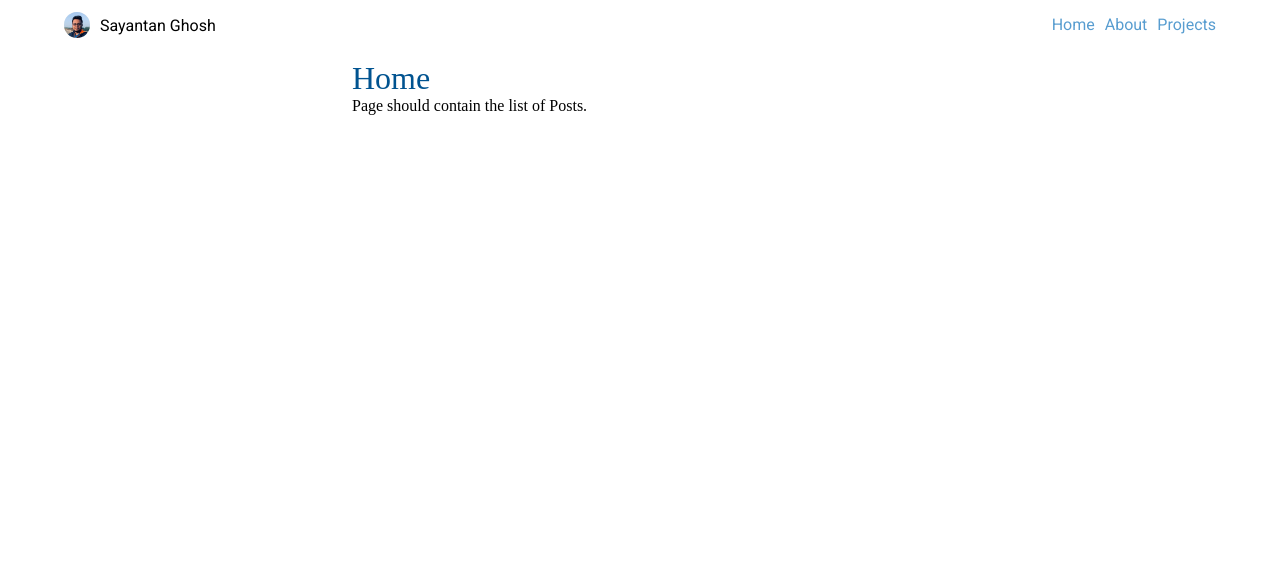
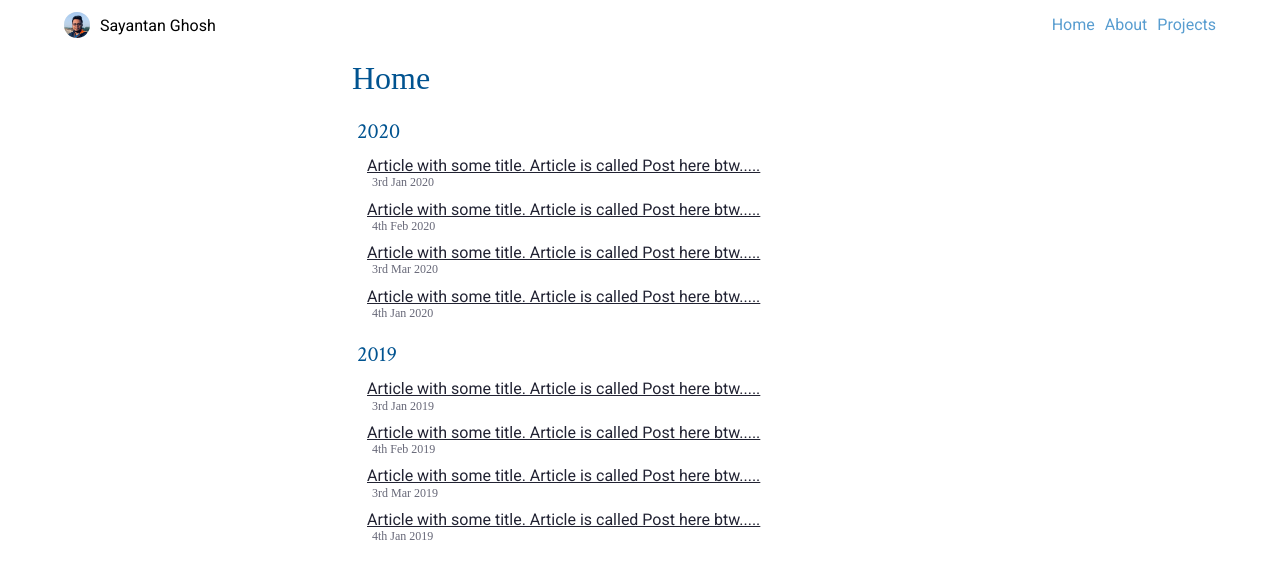
Before and after one commit to itsSayantan/portfolio-site, a React app: page / in a window 1280 px wide. Shown: the top 578 px of the page. Built offline with nearby package versions, Linux system fonts and the light colour scheme.

Commit message:
1. Added the TimeLine component. 2. Added dummy data for posts. 3. Moved the repeated font imports to App.scss.

```diff
--- a/src/components/App/App.scss
+++ b/src/components/App/App.scss
@@ -1,4 +1,6 @@
 @import url('https://fonts.googleapis.com/css?family=Sigmar+One&display=swap');
+@import url('https://fonts.googleapis.com/css?family=Roboto&display=swap');
+@import url('https://fonts.googleapis.com/css?family=Crimson+Text:400&display=swap');
 
 html,
 body {
--- /dev/null
+++ b/src/components/TimeLine/TImeLine.tsx
@@ -0,0 +1,34 @@
+import React from 'react';
+import { Link } from 'react-router-dom';
+
+import { TimeLinePropsType } from '@Shared/types/props';
+
+import './TimeLine.scss';
+
+const TimeLine = (props: TimeLinePropsType) => {
+    return (
+        <div className="timeline-wrapper">
+            {props?.timeLineItems.map(t => {
+                return (
+                    <div className="timeline-box" key={t?.id}>
+                        <div className="timeline-header">{t?.header}</div>
+                        <div className="timeline-item-container">
+                            {t?.items.map(ti => {
+                                return (
+                                    <div className="timeline-item" key={ti?.id}>
+                                        <Link to={ti?.link}>{ti?.text}</Link>
+                                        <div className="timeline-item-date">
+                                            {ti?.date}
+                                        </div>
+                                    </div>
+                                );
+                            })}
+                        </div>
+                    </div>
+                );
+            })}
+        </div>
+    );
+};
+
+export default TimeLine;
--- /dev/null
+++ b/src/components/TimeLine/TimeLine.scss
@@ -0,0 +1,47 @@
+.timeline-wrapper {
+    width: 100%;
+    margin: 20px 0;
+}
+
+.timeline-box {
+    width: 100%;
+    margin-bottom: 20px;
+    padding-left: 5px;
+    box-sizing: border-box;
+
+    &:last-child {
+        margin-bottom: 0;
+    }
+}
+
+.timeline-header {
+    font-size: 22px;
+    font-family: 'Crimson Text', sans-serif;
+    color: rgb(0, 83, 144);
+    margin-bottom: 10px;
+}
+
+.timeline-item-container {
+    padding-left: 10px;
+}
+
+.timeline-item {
+    margin-bottom: 10px;
+    line-height: 1.2;
+
+    a {
+        font-size: 16px;
+        font-family: 'Roboto', sans-serif;
+        color: #222333;
+    }
+
+    &:last-child {
+        margin-bottom: 0;
+    }
+}
+
+.timeline-item-date {
+    margin-left: 5px;
+    font-size: 12px;
+    color: #666777;
+}
--- a/src/pages/About/About.scss
+++ b/src/pages/About/About.scss
@@ -1,6 +1,3 @@
-@import url('https://fonts.googleapis.com/css?family=Roboto&display=swap');
-@import url('https://fonts.googleapis.com/css?family=Crimson+Text:400&display=swap');
-
 .about-wrapper {
     position: absolute;
     top: 10px;
--- a/src/pages/Home/Home.scss
+++ b/src/pages/Home/Home.scss
@@ -1,6 +1,3 @@
-@import url('https://fonts.googleapis.com/css?family=Roboto&display=swap');
-@import url('https://fonts.googleapis.com/css?family=Crimson+Text:400&display=swap');
-
 .home-wrapper {
     position: absolute;
     top: 10px;
--- a/src/pages/Home/Home.tsx
+++ b/src/pages/Home/Home.tsx
@@ -3,13 +3,87 @@ import React from 'react';
 import MainLayout from '@Components/MainLayout/MainLayout';
 import ContentLoadingIndicator from '@Components/shared/ContentLoadingIndicator/ContentLoadingIndicator';
 import PageTitle from '@Components/PageTitle/PageTitle';
+import TimeLine from '@Components/TimeLine/TImeLine';
 
 import { AppContext } from '@Shared/contexts/AppContext';
 import { AppContextType } from '@Shared/types/others';
+import { TimeLinePropsType } from '@Shared/types/props';
 
 import './Home.scss';
 
 const Home = (props: any) => {
+    const dummyPosts: TimeLinePropsType = {
+        timeLineItems: [
+            {
+                id: 1,
+                header: '2020',
+                items: [
+                    {
+                        id: 1,
+                        date: '3rd Jan 2020',
+                        link: '/asasasasas',
+                        text:
+                            'Article with some title. Article is called Post here btw.....'
+                    },
+                    {
+                        id: 2,
+                        date: '4th Feb 2020',
+                        link: '/hmm',
+                        text:
+                            'Article with some title. Article is called Post here btw.....'
+                    },
+                    {
+                        id: 3,
+                        date: '3rd Mar 2020',
+                        link: '/tetete',
+                        text:
+                            'Article with some title. Article is called Post here btw.....'
+                    },
+                    {
+                        id: 4,
+                        date: '4th Jan 2020',
+                        link: '/uuuuu',
+                        text:
+                            'Article with some title. Article is called Post here btw.....'
+                    }
+                ]
+            },
+            {
+                id: 2,
+                header: '2019',
+                items: [
+                    {
+                        id: 1,
+                        date: '3rd Jan 2019',
+                        link: '/asasasasas',
+                        text:
+                            'Article with some title. Article is called Post here btw.....'
+                    },
+                    {
+                        id: 2,
+                        date: '4th Feb 2019',
+                        link: '/hmm',
+                        text:
+                            'Article with some title. Article is called Post here btw.....'
+                    },
+                    {
+                        id: 3,
+                        date: '3rd Mar 2019',
+                        link: '/tetete',
+                        text:
+                            'Article with some title. Article is called Post here btw.....'
+                    },
+                    {
+                        id: 4,
+                        date: '4th Jan 2019',
+                        link: '/uuuuu',
+                        text:
+                            'Article with some title. Article is called Post here btw.....'
+                    }
+                ]
+            }
+        ]
+    };
     return (
         <AppContext.Consumer>
             {(appContext: AppContextType) => {
@@ -24,7 +98,9 @@ const Home = (props: any) => {
                                     textColor={homeStyles?.pageTitle?.color}
                                     fontSize={homeStyles?.pageTitle?.fontSize}
                                 />
-                                Page should contain the list of Posts.
+                                <TimeLine
+                                    timeLineItems={dummyPosts?.timeLineItems}
+                                />
                             </div>
                         </>
                     </MainLayout>
--- a/src/pages/Projects/Projects.scss
+++ b/src/pages/Projects/Projects.scss
@@ -1,6 +1,3 @@
-@import url('https://fonts.googleapis.com/css?family=Roboto&display=swap');
-@import url('https://fonts.googleapis.com/css?family=Crimson+Text:400&display=swap');
-
 .projects-wrapper {
     position: absolute;
     top: 10px;
--- a/src/shared/types/props.ts
+++ b/src/shared/types/props.ts
@@ -1,3 +1,5 @@
+import { TimeLineBoxType } from '@Shared/types/others';
+
 export type LoaderAreaStyleType = {
     loaderAreaBackgroundColor?: string;
 };
@@ -64,6 +66,10 @@ export type HomePropsType = {
     };
 };
 
+export type TimeLinePropsType = {
+    timeLineItems: Array<TimeLineBoxType>;
+};
+
 export type AboutPropsType = {
     aboutStyles: {
         pageTitle: {
```
Also changed, not shown: src/shared/types/others.ts (+13 -0 lines).
